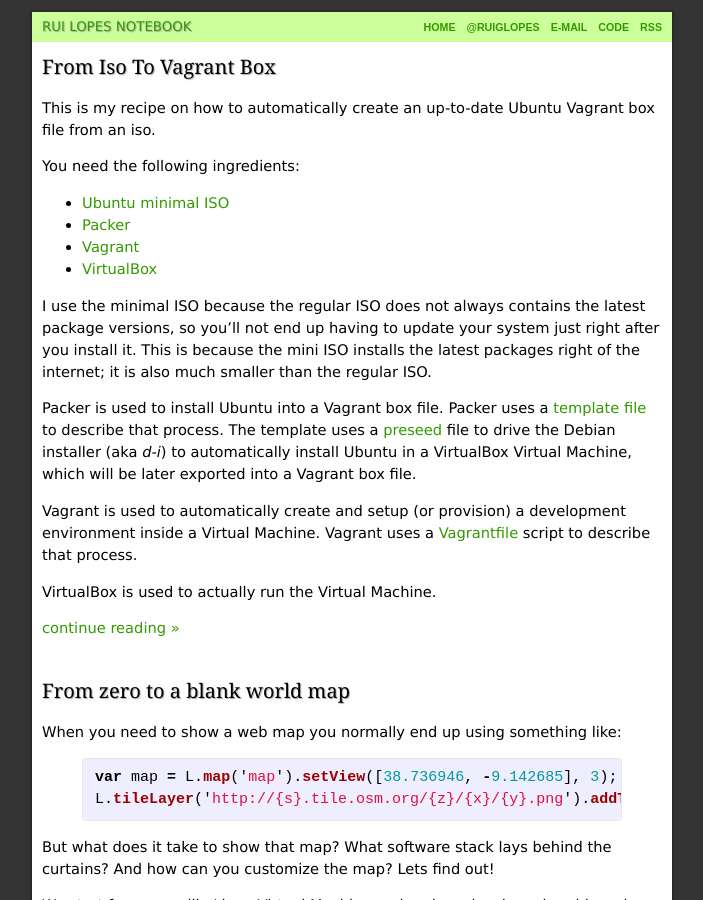
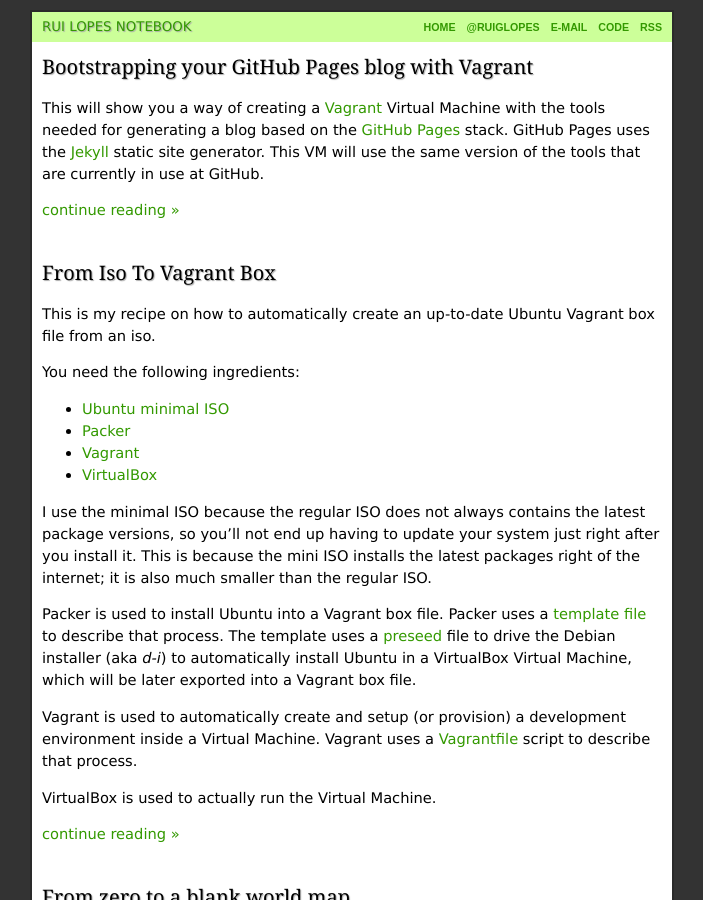
Before and after one commit to rgl/rgl.github.io, a Jekyll site: the page built from index.html, in a window 1280 px wide and 900 px high. Shown: the whole window, without its empty margins (288-991 px from the left). Built offline with Jekyll 4.4.1, drawn with Linux system fonts in a browser that asks for light colours; comment, search, counter and statistics services are not loaded.

Commit message:
Add new post.

```diff
--- a/_posts/2015-03-12-from-iso-to-vagrant-box.md
+++ b/_posts/2015-03-12-from-iso-to-vagrant-box.md
@@ -313,4 +313,4 @@
 
 And that's it!
 
-In a future article I'll show you how to bootstrap a GitHub Pages blog inside a Xubuntu desktop with Vagrant.
+You could now proceed on how to [bootstrap a GitHub Pages blog inside a Xubuntu desktop]({% post_url 2015-03-13-bootstrapping-your-github-pages-blog-with-vagrant %}).
--- /dev/null
+++ b/_posts/2015-03-13-bootstrapping-your-github-pages-blog-with-vagrant.md
@@ -0,0 +1,184 @@
+---
+layout: post
+title: Bootstrapping your GitHub Pages blog with Vagrant
+---
+
+This will show you a way of creating a [Vagrant](https://www.vagrantup.com/) Virtual Machine with the tools needed for generating a blog based on the [GitHub Pages](https://pages.github.com/) stack. GitHub Pages uses the [Jekyll](http://jekyllrb.com/) static site generator. This VM will use the same version of the tools that are currently in use at GitHub.
+
+<!--MORE-->
+
+The base Vagrant box is based on the one created in [From Iso To Vagrant Box]({% post_url 2015-03-12-from-iso-to-vagrant-box %}) post (read it first) but with a Xubuntu desktop.
+
+You need to modify the base box to install the `xubuntu-desktop` package. For that, modify the preseed `pkgsel/include` line to include its package name:
+
+{% highlight bash %}
+{% raw %}
+  vi preseed.txt
+...
+d-i pkgsel/include string openssh-server, xubuntu-desktop
+...
+{% endraw %}
+{% endhighlight %}
+
+
+Build the image, and add it to Vagrant:
+
+{% highlight bash %}
+{% raw %}
+packer build ubuntu-14.10.json
+vagrant box add xubuntu-14.10-amd64 ubuntu-14.10-amd64-virtualbox.box
+rm ubuntu-14.10-amd64-virtualbox.box
+{% endraw %}
+{% endhighlight %}
+
+
+Create the `Vagrantfile` that provisions the GitHub Pages tools:
+
+{% highlight ruby %}
+{% raw %}
+cat<<"EOF">Vagrantfile
+# -*- mode: ruby -*-
+# vi: set ft=ruby :
+
+$setup_script = <<SETUP_SCRIPT
+#!/bin/bash
+# abort this script on errors.
+set -eux
+
+# prevent apt-get et al from opening stdin.
+# NB even with this, you'll still get some warnings that you can ignore:
+#     dpkg-preconfigure: unable to re-open stdin: No such file or directory
+alias "sudo=sudo DEBIAN_FRONTEND=noninteractive"
+
+# install javascript support for Jekyll.
+# See https://github.com/sstephenson/execjs
+sudo apt-get -y install software-properties-common
+sudo apt-add-repository -y ppa:chris-lea/node.js
+sudo apt-get update
+sudo apt-get -y install nodejs
+
+# install git. we'll use it to later push the blog to github.
+sudo apt-get -y install git
+
+# install ruby. Jekyll is a ruby application.
+sudo apt-get -y install ruby-dev ruby
+
+# install dependencies needed for the gems.
+sudo apt-get -y install zlib1g-dev libxml2-dev
+
+# install Jekyll -- the version that is currently hosted by GitHub.
+sudo gem install --verbose github-pages
+SETUP_SCRIPT
+
+Vagrant.configure(2) do |config|
+  config.vm.box = "xubuntu-14.10-amd64"
+
+  config.vm.hostname = "pages"
+
+  #config.vm.network "forwarded_port", guest: 4000, host: 4000
+
+  config.vm.provider "virtualbox" do |vb|
+    vb.gui = true
+  end
+
+  config.vm.provision "shell", inline: $setup_script
+end
+{% endraw %}
+{% endhighlight %}
+
+
+Enter the VM and [generate](https://help.github.com/articles/generating-ssh-keys/) a SSH key-pair:
+
+{% highlight bash %}
+{% raw %}
+vagrant ssh
+ssh-keygen
+cat ~/.ssh/id_rsa.pub
+{% endraw %}
+{% endhighlight %}
+
+
+Add the public key (the content of the `id_rsa.pub` file) into your GitHub account at:
+
+  [https://github.com/settings/ssh](https://github.com/settings/ssh)
+
+Also create a new empty repository named after your username, e.g. `example.github.io`.
+
+**NB** From here on I'll use `example` as your username.
+
+
+Setup git:
+
+{% highlight bash %}
+{% raw %}
+git config --global user.name "Example Doe"
+git config --global user.email example@example.com
+git config --global push.default simple
+git config --list
+{% endraw %}
+{% endhighlight %}
+
+
+Test that it works:
+
+{% highlight bash %}
+{% raw %}
+ssh -T git@github.com
+{% endraw %}
+{% endhighlight %}
+
+
+Initialize the blog:
+
+{% highlight bash %}
+{% raw %}
+git clone git@github.com:example/example.github.io.git
+cd example.github.io
+jekyll new .
+{% endraw %}
+{% endhighlight %}
+
+
+Start the server:
+
+{% highlight bash %}
+{% raw %}
+jekyll serve
+{% endraw %}
+{% endhighlight %}
+
+
+And access the blog at:
+
+  [http://localhost:4000](http://localhost:4000)
+
+
+At another shell, open a file, edit and save it:
+
+{% highlight bash %}
+{% raw %}
+vi blog/about.md
+{% endraw %}
+{% endhighlight %}
+
+
+After you save a file Jekyll should re-generate the blog. To see the result just refresh the browser page.
+
+
+When you are ready, push the changes to the world:
+
+{% highlight bash %}
+{% raw %}
+git add --all
+git commit -m 'Hello World!'
+git push
+{% endraw %}
+{% endhighlight %}
+
+
+After a couple of minutes the blog should be live at:
+
+  http://example.github.io
+
+
+And that's it!
```
